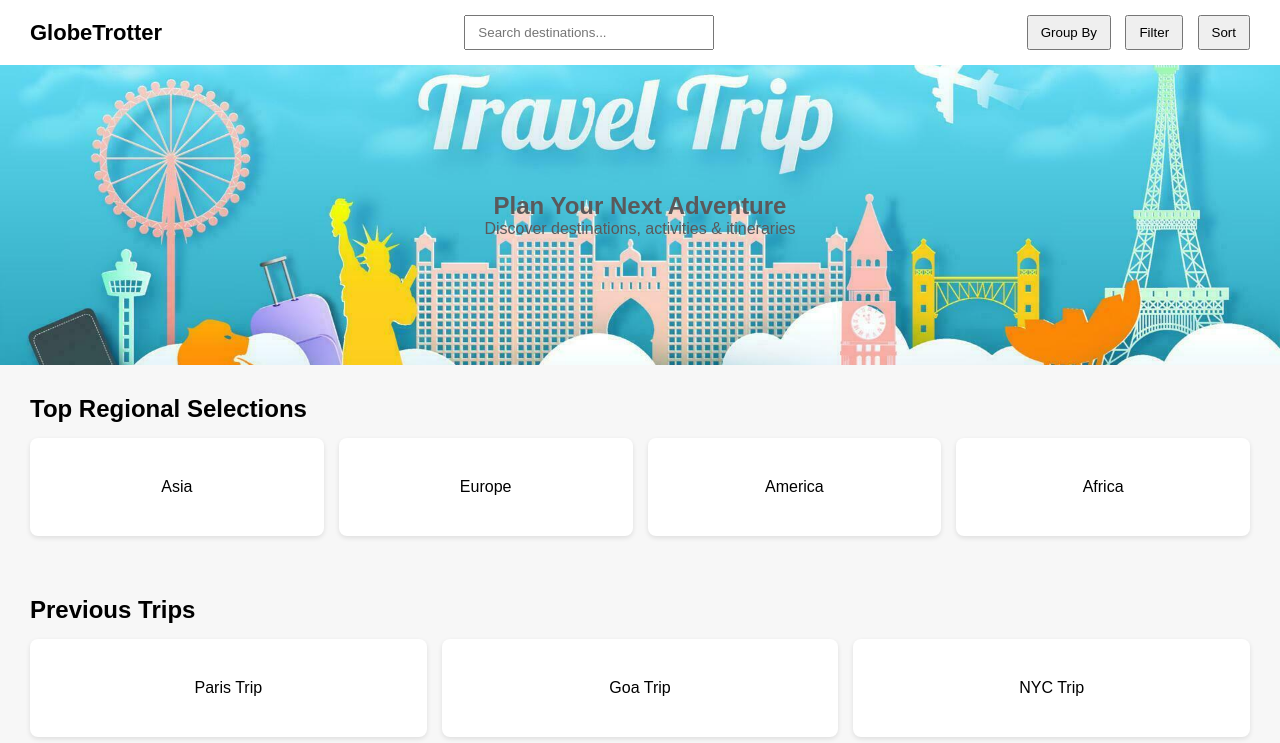
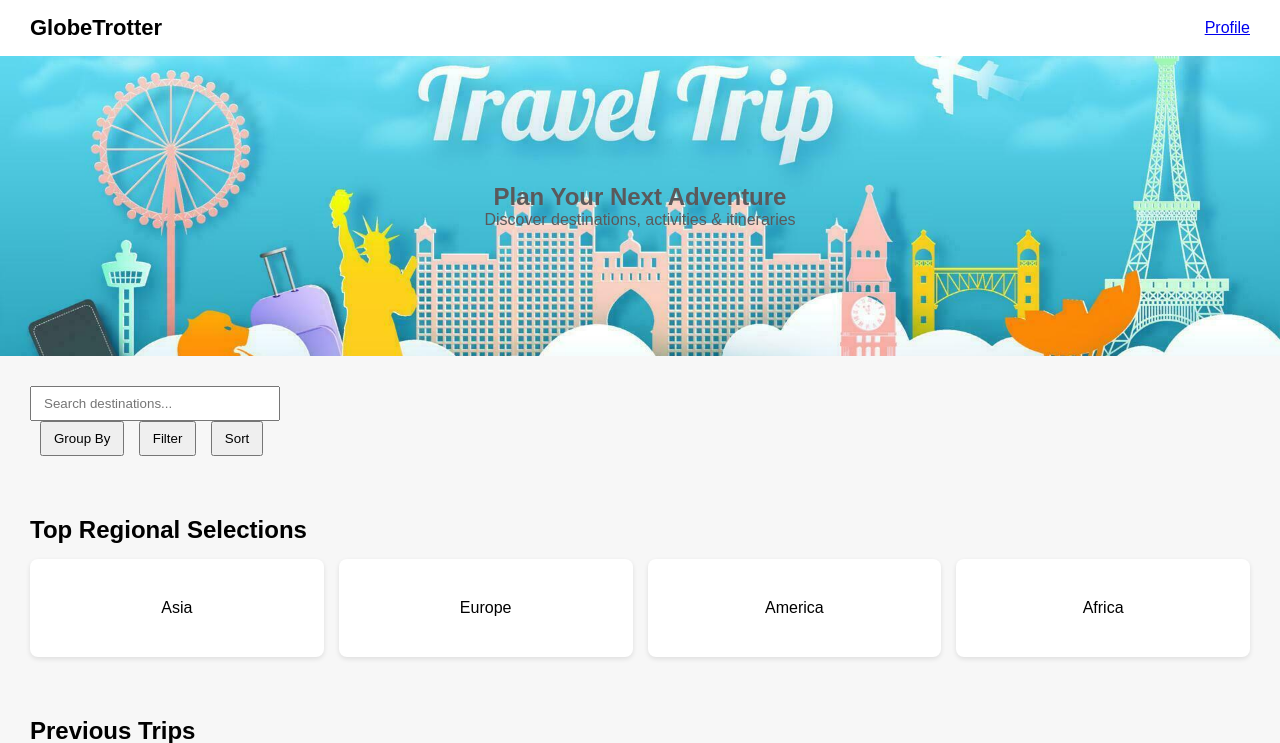
Before and after one commit to jobeal-joseph/TravelBud, a Flask app: page /dashboard in a window 1280 px wide. Shown: the top 743 px of the page. Run offline with Flask 3, Linux system fonts and the light colour scheme.

Commit message:
dashboard update .1
added profile option

```diff
--- a/frontend/templates/dashboard.html
+++ b/frontend/templates/dashboard.html
@@ -12,15 +12,9 @@
 <header class="navbar">
   <div class="logo">GlobeTrotter</div>
 
-  <div class="search-bar">
-    <input type="text" placeholder="Search destinations..." />
-  </div>
-
-  <div class="nav-actions">
-    <button>Group By</button>
-    <button>Filter</button>
-    <button>Sort</button>
-  </div>
+    <nav class="nav-links">
+        <a href="/auth/signup">Profile</a>
+    </nav>
 </header>
 
 
@@ -29,6 +23,18 @@
   <div class="hero-text">
     <h1>Plan Your Next Adventure</h1>
     <p>Discover destinations, activities & itineraries</p>
+  </div>
+</section>
+
+<section class="section nav-bar">
+<div class="search-bar">
+    <input type="text" placeholder="Search destinations..." />
+  </div>
+
+  <div class="nav-actions">
+    <button>Group By</button>
+    <button>Filter</button>
+    <button>Sort</button>
   </div>
 </section>
 
```
